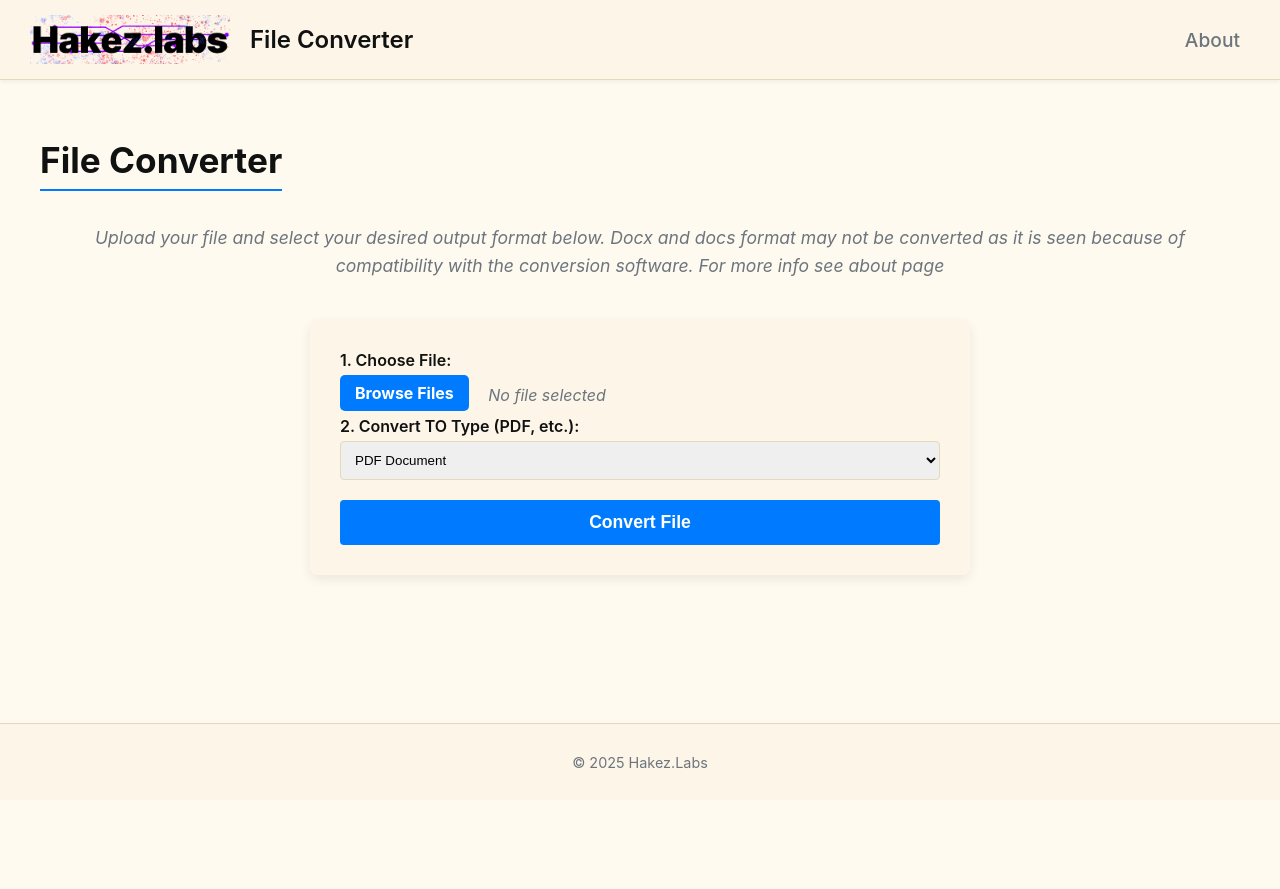
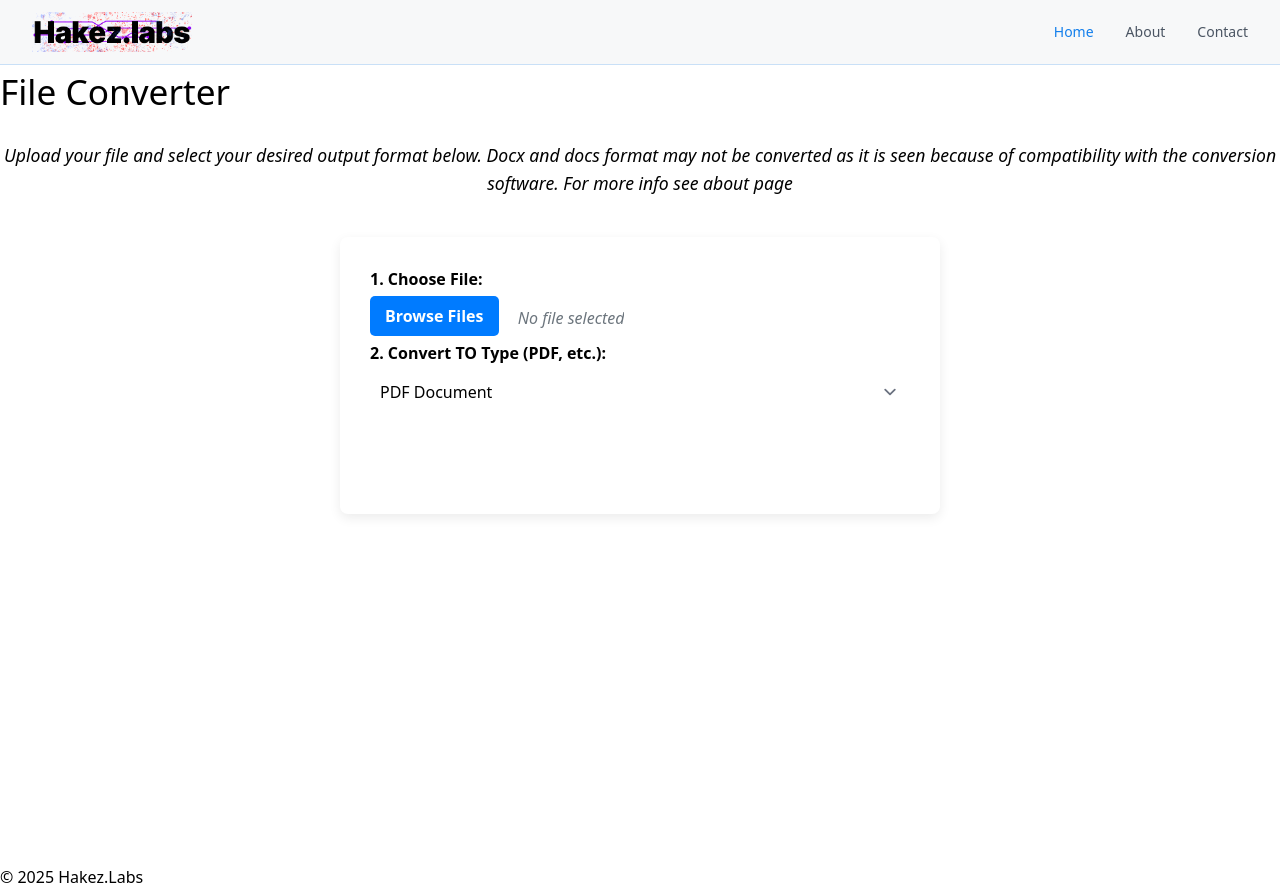
Before and after one commit to adityamaharjan/converter, a Django app: page /index/ in a window 1280 px wide; the page is wider, and only the part inside the window is pictured. Before the commit the page ends 769 px from the top of that part, so only its background shows below. Run offline with Django 5.2, Linux system fonts and the light colour scheme; some libraries are stand-ins or nearby versions.

Commit message:
[FIX] Hedaer

```diff
--- a/templates/base.html
+++ b/templates/base.html
@@ -6,27 +6,59 @@
     <meta charset="UTF-8" />
     <title>{% block title %}A file converter by Hakez Labs{% endblock %}</title>
     <meta name="viewport" content="width=device-width, initial-scale=1.0">
-    <link rel="stylesheet" href="{% static 'css/styles.css' %}">
+    <!-- <link rel="stylesheet" href="{% static 'css/styles.css' %}"> -->
+
+     <!-- Tailwind CDN -->
+    <script src="https://cdn.tailwindcss.com?plugins=forms"></script>
+
+        <!-- Tailwind Config -->
+    <script>
+      tailwind.config = {
+        darkMode: "class",
+        theme: {
+          extend: {
+            colors: {
+              primary: "#137fec",
+              "background-light": "#f6f7f8",
+              "background-dark": "#101922",
+            },
+            fontFamily: {
+              display: ["Inter"],
+            },
+          },
+        },
+      };
+    </script>
+
+     <!-- Font -->
+    <link
+      href="https://fonts.googleapis.com/css2?family=Inter:wght@400;500;700&display=swap"
+      rel="stylesheet"
+    />
+
     {% block stylesheets %}
     <!-- Additional stylesheets can be included here -->
     {% endblock %}
 </head>
 <body>
 
-<header>
-    <div class="headerlogo">
-    <img src="{% static 'images/hakezlabs.png' %}" alt="hakez labs logo" class="logo">
-    <h1> File Converter</h1>
+<header
+    class="bg-background-light/80 dark:bg-background-dark/80 backdrop-blur-sm sticky top-0 z-20 border-b border-primary/20">
+    <div class="container mx-auto px-4 sm:px-6 lg:px-8">
+        <div class="flex h-16 items-center justify-between">
+            <div class="flex items-center gap-3">
+                    <img src="{% static 'images/hakezlabs.png' %}" alt="hakez labs logo" class="h-auto w-40 object-contain" />
+            </div>
+            <nav class="hidden md:flex items-center gap-8">
+                <a href="#" class="text-sm font-medium text-primary">Home</a>
+                <a href="{% url 'about' %}" class="text-sm font-medium text-gray-600 hover:text-primary">About</a>
+                <a href="#" class="text-sm font-medium text-gray-600 hover:text-primary">Contact</a>
+            </nav>
+        </div>
     </div>
-    <nav>
-        <ul>
-
-            <li><a href="{% url 'about' %}">About</a></li>
-        </ul>
-    </nav>
 </header>
 
-<main>
+<main class="flex flex-col min-h-screen">
     {% block content %}
     <!-- Default content here -->
     {% endblock %}
--- a/templates/index.html
+++ b/templates/index.html
@@ -4,10 +4,10 @@
 
 {% block title %}File Converter by Hakez Labs {% endblock %}
 
-{% block stylesheets %}
+<!-- {% block stylesheets %}
       <link rel="stylesheet" href="{% static 'css/index.css' %}">
       <link rel="stylesheet" href="{% static 'css/results.css' %}">
-{% endblock %}
+{% endblock %} -->
 
 
 {% block content %}
```
